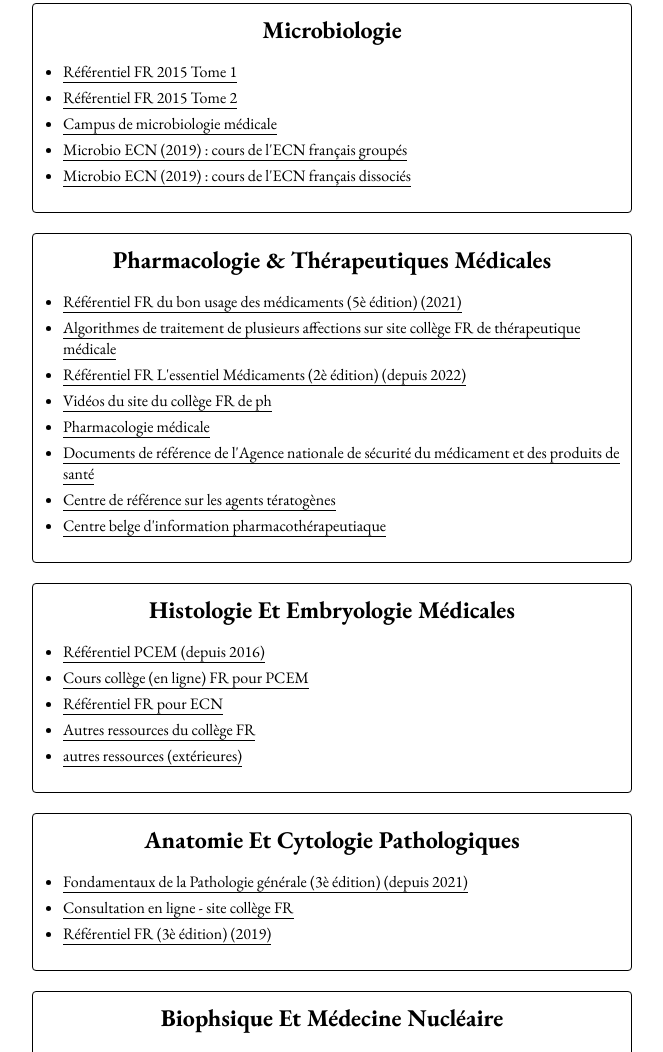
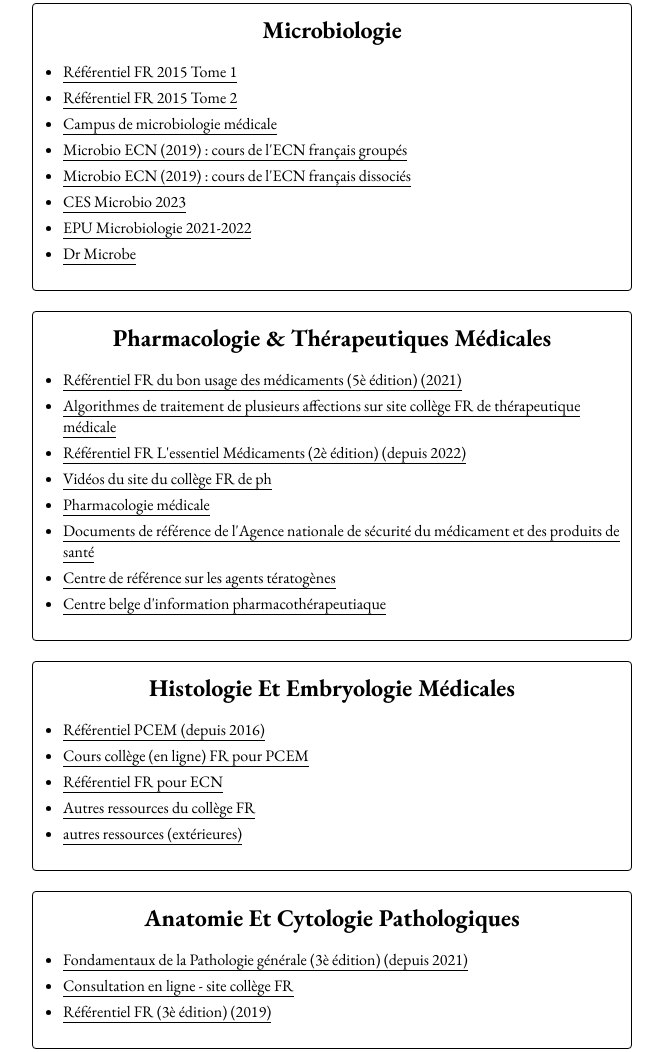
Before and after one commit to ihebchagra/library, a plain HTML site: page index.html in a window 1280 px wide. Shown: the part 869-1921 px from the top of the page, without its empty margins (308-971 px from the left). Drawn offline with nearby package versions, Linux system fonts and the light colour scheme.

Commit message:
Update script and JSON file references; add new resources to library

```diff
--- a/index.html
+++ b/index.html
@@ -48,7 +48,7 @@
         </section>
     </main>
     <site-footer />
-    <script src="index.js"></script>
+    <script src="index.js?v=1"></script>
 </body>
 
 </html>
--- a/index.js
+++ b/index.js
@@ -33,7 +33,7 @@ function libraryData() {
             return str.normalize("NFD").replace(/[\u0300-\u036f]/g, "").toLowerCase();
         },
         init() {
-            fetch('library.json')
+            fetch('library.json?v=1')
                 .then(response => response.json())
                 .then(data => {
                     this.books = data.map(book => ({
--- a/library.json
+++ b/library.json
@@ -81,6 +81,18 @@
             {
                 "name": "Microbio ECN (2019) : cours de l'ECN français dissociés",
                 "href": "https://drive.google.com/drive/folders/1dZWO_M8LpoJPYaEqLRLfEKZTsUK1sRvZ?usp=drive_link"
+            },
+            {
+                "name": "CES Microbio 2023",
+                "href": "https://drive.google.com/drive/folders/1hcsZr5bfMM7vXrIYVsa0K5ebK2LfXDo8"
+            },
+            {
+                "name": "EPU Microbiologie 2021-2022",
+                "href": "https://drive.google.com/drive/folders/1f-RGuCe5ACaQEQ3_ae4kXU3fuba2lP8v"
+            },
+            {
+                "name": "Dr Microbe",
+                "href": "https://drmicrobe.com"
             }
         ]
     },
@@ -973,6 +985,10 @@
                 "href": "https://drive.google.com/file/d/1HbwGWpBaiT7H434ead-tz4y_KvKPtGYQ/view?usp=drive_link"
             },
             {
+                "name": "Rosen's Emergency Medicine Concepts And Clinical Practice, 10th Edition With Bookmarks",
+                "href": "https://archive.org/details/RosenEM10th/page/n1/mode/2up"
+            },
+            {
                 "name": "Outils professionnels du site collège FR",
                 "href": "https://www.sfmu.org/fr/vie-professionnelle/outils-professionnels/"
             }
```
